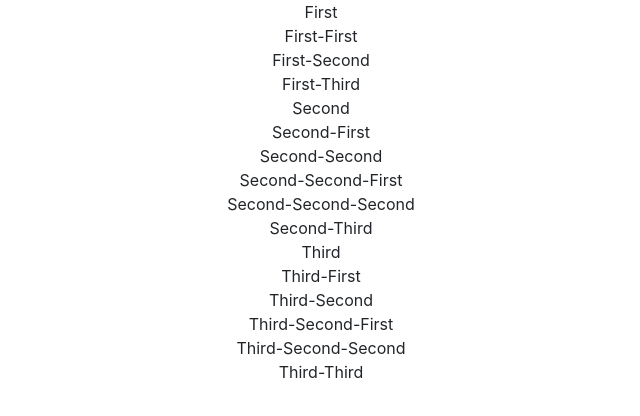
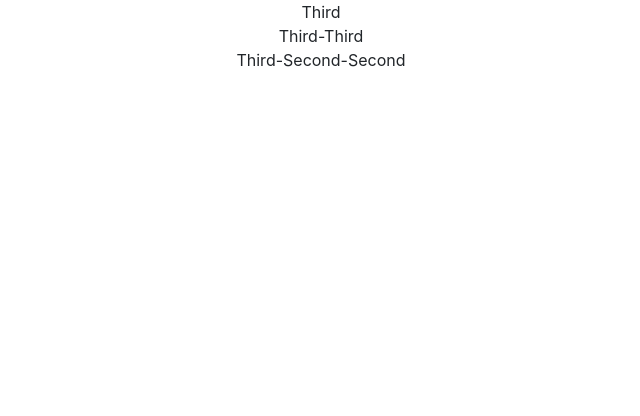
Before and after one commit to Ralvgar/tree-component, a React (Create React App) app: page / in a window 1280 px wide. Shown: the top 416 px of the page, without its empty margins (319-959 px from the left). Built offline with nearby package versions, Linux system fonts and the light colour scheme.

Commit message:
changes on tsconfing

```diff
--- a/src/App.js
+++ b/src/App.js
@@ -2,46 +2,33 @@ import './App.css';
 import TreeComponent from './components/TreeComponent/TreeComponent';
 
 const treeFile = {
-  folder: [
-    { name: "First" },
-    {
-      folder: [
-        { name: "First-First" },
-        { name: "First-Second" },
-        { name: "First-Third" }
-      ]
-    },
-    { name: "Second" },
-    {
-      folder: [
-        { name: "Second-First" },
-        { name: "Second-Second" },
-        {
-          folder: [
-            { name: "Second-Second-First" },
-            { name: "Second-Second-Second" }
-          ]
+  name: "First" ,
+  folder: {
+       name: "First-First" ,
+       name: "First-Second" ,
+       name: "First-Third"
+  },
+  name: "Second",
+  folder: {
+       name: "Second-First",
+       name: "Second-Second",
+       folder: {
+           name: "Second-Second-First" ,
+           name: "Second-Second-Second"
+       },
+       name: "Second-Third"
+  },
+  name: "Third",
+  folder: {
+       name: "Third-First" ,
+      name: "Third-Second" ,
+        folder: {
+           name: "Third-Second-First" ,
+           name: "Third-Second-Second",
         },
-        { name: "Second-Third" },
-      ]
-    },
-    { name: "Third" },
-    {
-      folder: [
-        { name: "Third-First" },
-        { name: "Third-Second" },
-        {
-          folder: [
-            { name: "Third-Second-First" },
-            { name: "Third-Second-Second" }
-          ]
-        },
-        { name: "Third-Third" },
-      ]
-    }
-  ]
-}
-
+       name: "Third-Third",
+  }
+};
 
 
 function App() {
--- a/src/components/TreeComponent/TreeComponent.tsx
+++ b/src/components/TreeComponent/TreeComponent.tsx
@@ -1,19 +1,17 @@
-import React, { useState,useMemo } from 'react';
+import React, { useState } from 'react';
 import './TreeComponent.scss';
 
 const TreeComponent = ({ file }: any) => {
     const [isVisible, setIsVisible] = useState(true);
 
-    const paco = useMemo(() =>
-    (file.folder !== undefined) && file.folder.map((value: any, index: any) =>
-    <li key={value + index} style={!isVisible ? {visibility: "hidden"} : {display: "inline"}} ><TreeComponent file={value} />{value.name}</li>)
-    , [file.folder]);
 
     return (
 
-            <ul className='list-unstyled'>
-                {paco}
-            </ul>
+        <ul className='list-unstyled'>
+            {Object.keys(file).map((key: any, idx: any) => (key === 'name') ?
+            <li key={key + idx} style={!isVisible ? { visibility: "hidden" } : { display: "inline" }} >{file[key]}</li>:
+            <TreeComponent file={file[key]} />)}
+        </ul>
 
     )
 }
--- a/tsconfig.json
+++ b/tsconfig.json
@@ -18,7 +18,7 @@
     "resolveJsonModule": true,
     "isolatedModules": true,
     "noEmit": true,
-    "jsx": "react-jsx"
+    "jsx": "react"
   },
   "include": [
     "src"
```
